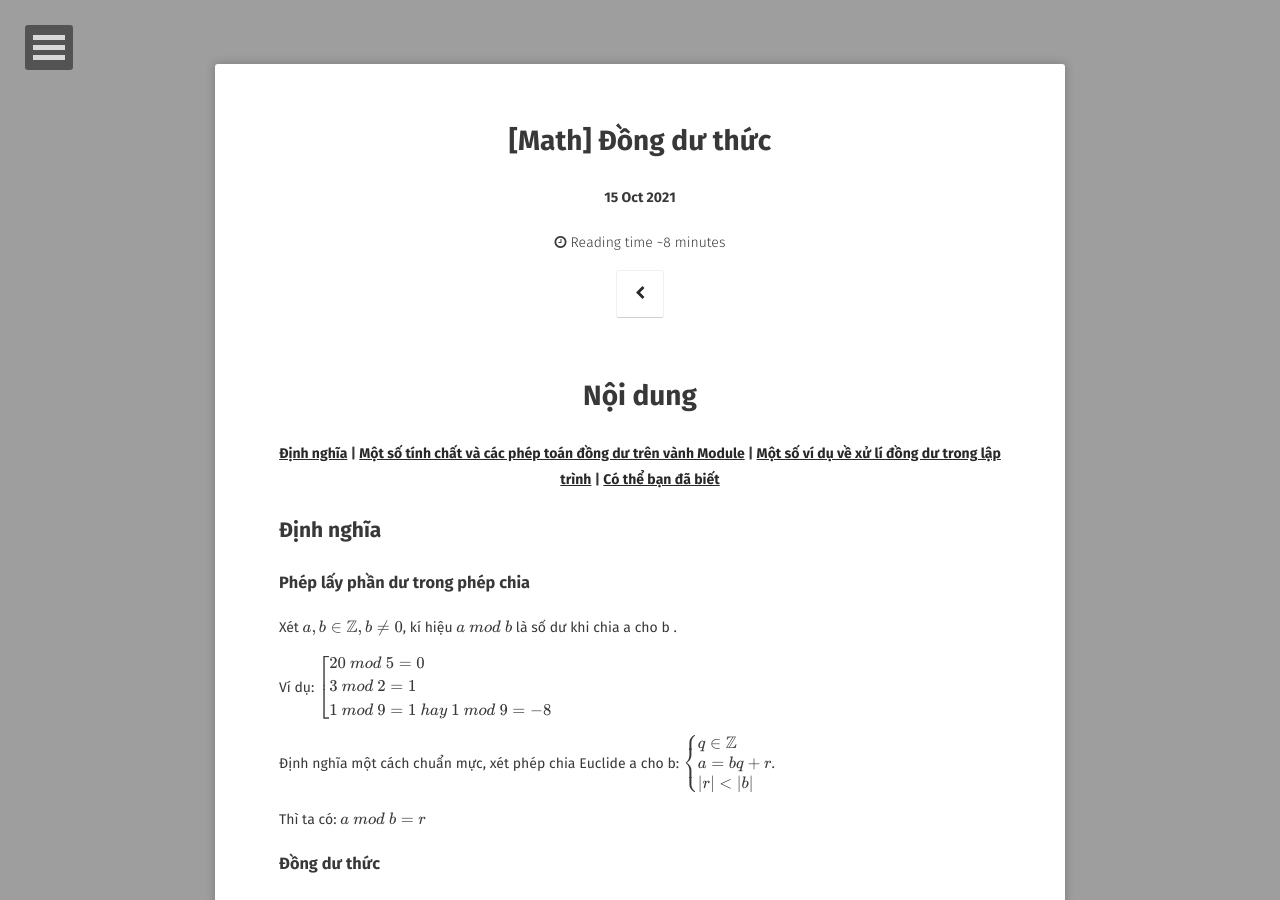
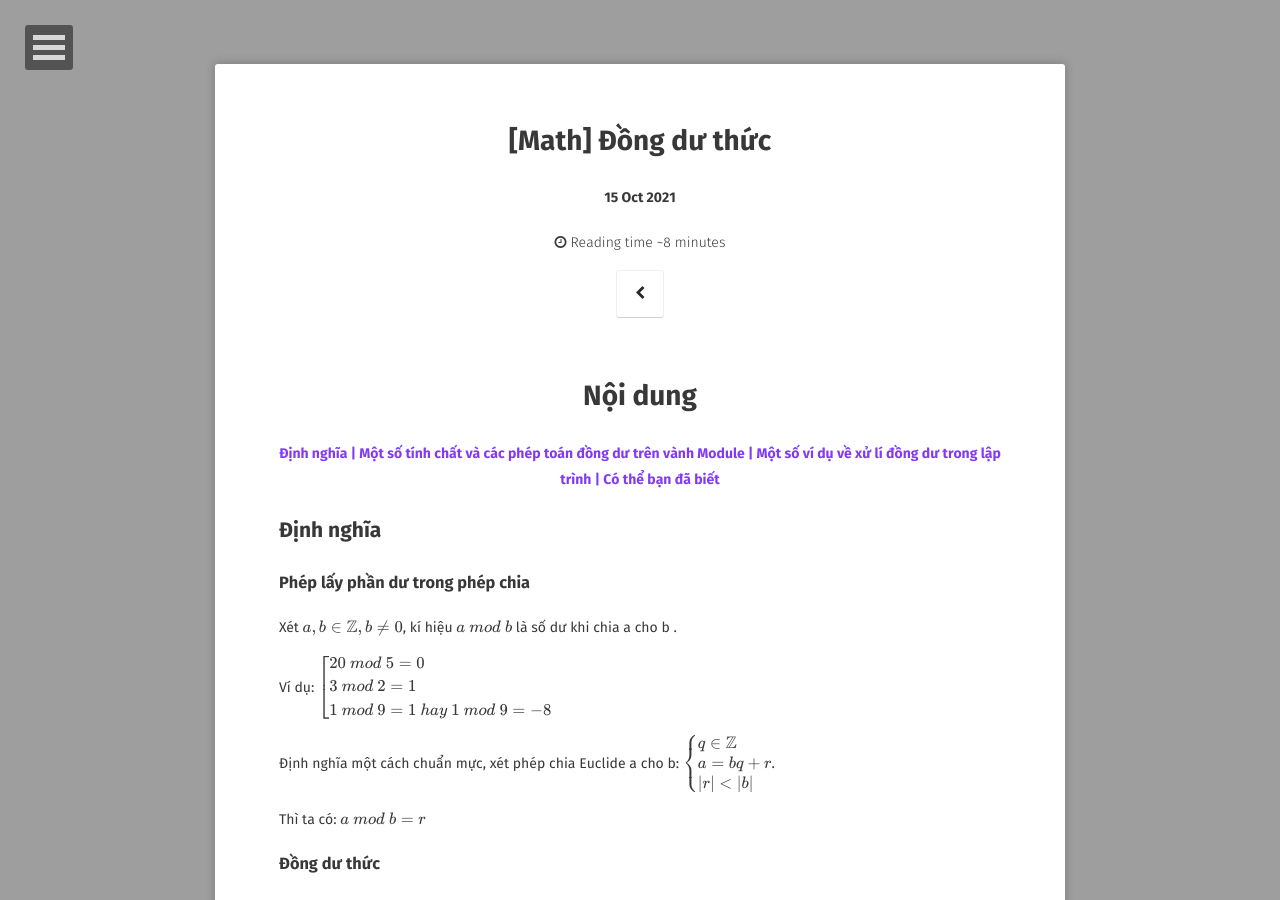
Before and after one commit to hieuhdh/deuteri, a Jekyll site: the page built from _posts/2021-10-15-[MATH]-Dong-du-thuc.md, in a window 1280 px wide and 900 px high. Built offline with Jekyll 4.4.1, drawn with Linux system fonts in a browser that asks for light colours; some web fonts are replaced; formulas are drawn with MathJax 3; comment, search, counter and statistics services are not loaded.

```diff
--- a/_posts/2021-10-15-[MATH]-Dong-du-thuc.md
+++ b/_posts/2021-10-15-[MATH]-Dong-du-thuc.md
@@ -12,10 +12,10 @@ comments: true
 
 <div align="center">
   <h4>
-    <a href="#dinh-nghia">Định nghĩa</a> |
-    <a href="#mot-so-tinh-chat-va-cac-phep-toan-dong-du-tren-vanh-module">Một số tính chất và các phép toán đồng dư trên vành Module</a> |
-    <a href="#mot-so-vi-du-ve-xu-li-dong-du-trong-lap-trinh">Một số ví dụ về xử lí đồng dư trong lập trình</a> |
-    <a href="#co-the-ban-da-biet">Có thể bạn đã biết</a>
+    <a href="#dinh-nghia" style="text-decoration: none; color:#823af7">Định nghĩa | </a>
+    <a href="#mot-so-tinh-chat-va-cac-phep-toan-dong-du-tren-vanh-module" style="text-decoration: none; color:#823af7">Một số tính chất và các phép toán đồng dư trên vành Module | </a>
+    <a href="#mot-so-vi-du-ve-xu-li-dong-du-trong-lap-trinh" style="text-decoration: none; color:#823af7">Một số ví dụ về xử lí đồng dư trong lập trình | </a>
+    <a href="#co-the-ban-da-biet" style="text-decoration: none; color:#823af7">Có thể bạn đã biết</a>
   </h4>
 </div>
 
```
Also changed, not shown: _posts/2021-10-10-[CRYPTO]-PicoCTF-2019.md (+17 -17 lines), _posts/2021-10-10-[CRYPTO]-PicoCTF-2021.md (+9 -9 lines), _posts/2021-10-15-[Crypto]-Rot-X.md (+2 -2 lines).
